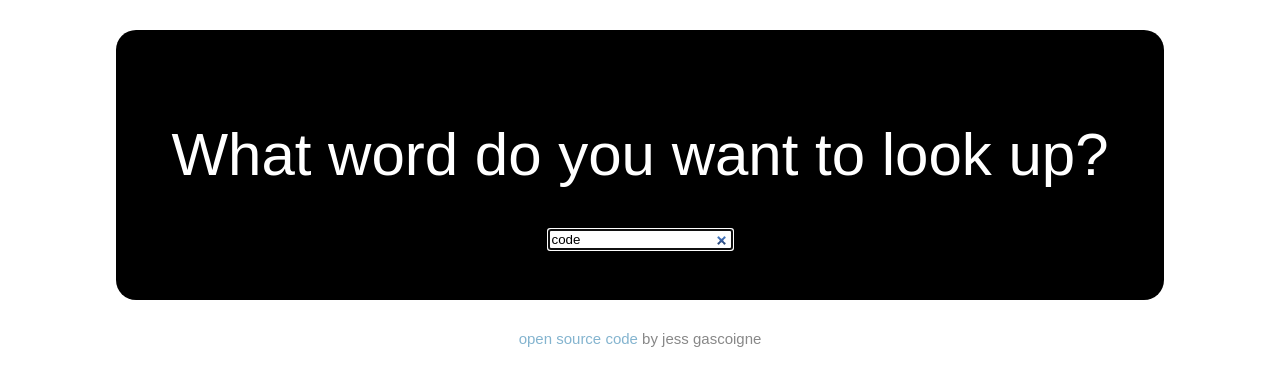
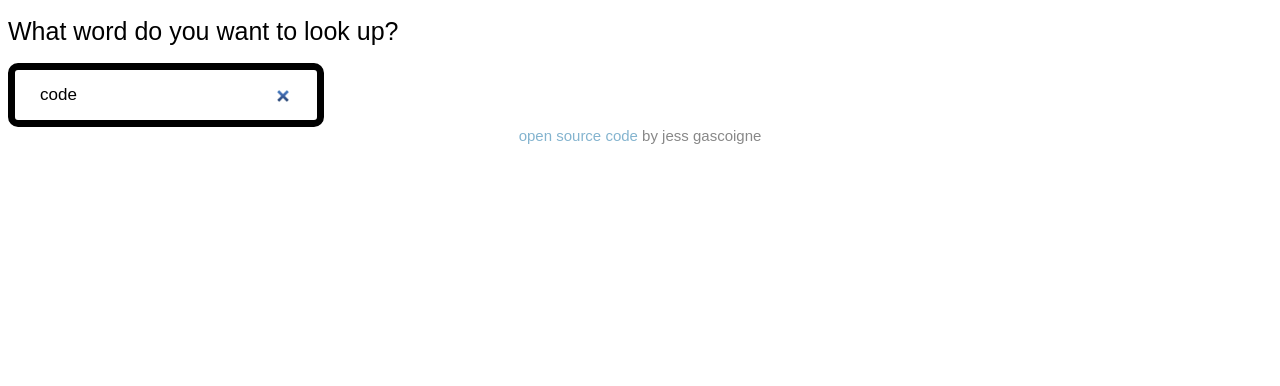
Before and after one commit to jessgascoigne/react-dictionary-app, a React (Create React App) app: page / in a window 1280 px wide. Shown: the top 386 px of the page. Built offline with nearby package versions, Linux system fonts and the light colour scheme; no server answers.

Commit message:
Updated css

```diff
--- a/src/App.css
+++ b/src/App.css
@@ -1,28 +1,15 @@
-.App .body {
+.App section {
   color: #fff;
-  background: #000;
-  border-radius: 20px;
+  background: rgba(0, 0, 0, 0.84);
+  border: 15px solid #000;
+  border-radius: 8px;
   display: block;
-  margin: 30px auto;
+  margin: 100px auto;
   max-width: 75%;
-  padding: 50px;
+  padding: 100px;
 }
 
 .App h1 {
-  font-size: 60px;
-  font-weight: 500;
+  font-size: 25px;
+  font-weight: 300;
 }
-
-.App h1,
-.App form {
-  text-align: center;
-}
-
-.App a {
-  color: #fff;
-  text-decoration: none;
-}
-
-.App a:hover {
-  cursor: pointer;
-}
--- /dev/null
+++ b/src/Dictionary.css
@@ -0,0 +1,18 @@
+.Dictionary input {
+  border: 7px solid #000;
+  border-radius: 10px;
+  font-size: 17px;
+  font-weight: 200;
+  outline: none;
+  padding: 15px 25px;
+  width: 25%;
+}
+
+.Dictionary a {
+  color: #fff;
+  text-decoration: none;
+}
+
+.Dictionary a:hover {
+  cursor: pointer;
+}
--- a/src/Dictionary.js
+++ b/src/Dictionary.js
@@ -1,6 +1,7 @@
 import React, { useState } from "react";
 import axios from "axios";
 import Results from "./Results";
+import "./Dictionary.css";
 
 export default function Dictionary(props) {
   const [word, setWord] = useState(props.defaultWord);
--- a/src/Results.css
+++ b/src/Results.css
@@ -1,14 +1,4 @@
 .Results h2 {
-  font-size: 40px;
-  font-weight: 400;
+  font-size: 80px;
+  font-weight: 500;
 }
-
-.Results h3 {
-  font-size: 30px;
-  font-weight: 400;
-}
-
-.Results h4 {
-  font-size: 20px;
-  font-weight: 400;
-}
```
